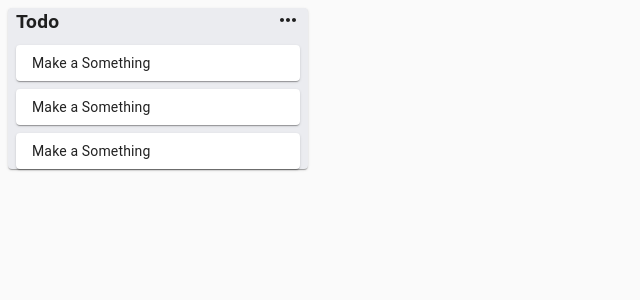
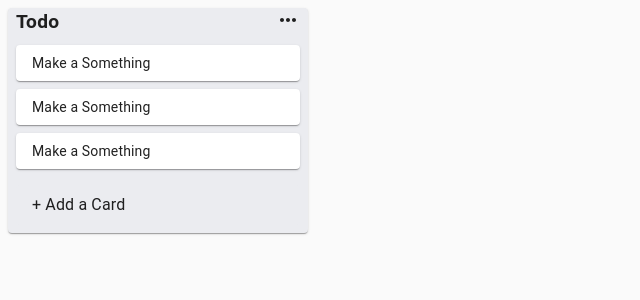
Before and after one commit to lazuardi21/kanban_board, a React (Create React App) app: page / in a window 1280 px wide. Shown: the top 300 px of the page, without its empty margins (0-640 px from the left). Built offline with nearby package versions, Linux system fonts and the light colour scheme.

Commit message:
:tada: input component completed

```diff
--- a/src/components/List/Card.js
+++ b/src/components/Card.js
@@ -6,11 +6,7 @@
         padding:theme.spacing(1,1,1,2),
         margin: theme.spacing(1),
     },
-    root:{
-        width:'300px',
-        backgroundColor: "#EBECF0",
-        marginLeft: theme.spacing(1),
-    },
+
 }));
 
 
--- /dev/null
+++ b/src/components/Input/InputCard.js
@@ -0,0 +1,61 @@
+import { fade, IconButton, InputBase, makeStyles, Paper } from '@material-ui/core';
+import ClearIcon from '@material-ui/icons/Clear';
+import React from 'react';
+
+
+const useStyle = makeStyles((theme) => ({
+    card:{
+        margin: theme.spacing(0,1,1,1),
+        paddingBottom: theme.spacing(4),
+        padding: theme.spacing(1,1,1,0),
+    },
+    input:{
+        margin: theme.spacing(1),
+    },
+    btnConfirm:{
+        background:"#5aacff",
+        color:"#fff",
+        "&:hover":{
+            background:fade("#5aac44",0.5),
+        },
+        borderRadius:5,
+        borderWidth:1,
+        borderColor:'#5aacff',
+        overflow: 'hidden',
+
+    },
+    confirm:{
+        margin: theme.spacing(0,1,1,1),
+    },
+}));
+
+
+const Inputcard = ({setOpen}) => {
+    const classes = useStyle();
+    return (
+        <div>
+            <div>
+                <Paper className={classes.card}>
+                    <InputBase
+                    multiline
+                    onBlur = {()=>setOpen(false)}
+                    fullWidth
+                    inputProps={{
+                        className: classes.input,
+                    }}
+                    placeholder='Enter a title of this card'
+                    />
+                </Paper>
+            </div>
+            <div className={classes.confirm}>
+                <button className={classes.btnConfirm} onClick={()=>setOpen(false)}>Add Card</button>
+                <IconButton onClick={()=>setOpen(false)}>
+                    <ClearIcon />
+                </IconButton>
+            </div>
+        </div>
+
+    );
+}
+
+export default Inputcard;
--- /dev/null
+++ b/src/components/Input/InputContainer.js
@@ -0,0 +1,38 @@
+import { Collapse, fade, makeStyles, Paper, Typography } from '@material-ui/core';
+import React, { useState } from 'react';
+import Inputcard from './InputCard';
+
+const useStyle = makeStyles((theme) => ({
+    root:{
+        marginTop:theme.spacing(2),
+    },
+    addCard:{
+        padding: theme.spacing(1,1,1,2),
+        margin:theme.spacing(0,1,1,1),
+        backgroundColor:'#EBECF0',
+        '&:hover':{
+            backgroundColor:fade('#000', 0.25),
+        },
+    },
+}));
+
+const Inputcontainer = () => {
+    const classes = useStyle();
+    const [open,setOpen] = useState(false);
+    return (
+        <div className = {classes.root}>
+            <Collapse in={open}>
+            <Inputcard setOpen={setOpen}/>
+            </Collapse>
+            <Collapse in={!open}>
+                <Paper className={classes.addCard} elevation={0} onClick={()=> setOpen(!open)}>
+                    <Typography>
+                    + Add a Card
+                    </Typography>
+                </Paper>
+            </Collapse>
+        </div>
+    );
+}
+
+export default Inputcontainer;
--- a/src/components/List/List.js
+++ b/src/components/List/List.js
@@ -2,7 +2,8 @@
 import {CssBaseline, Paper, Typography} from '@material-ui/core';
 import { makeStyles } from '@material-ui/core/styles';
 import Title from './Title';
-import Card from './Card';
+import Card from '../Card';
+import Inputcontainer from '../Input/InputContainer';
 
 const useStyle = makeStyles((theme) => ({
     root:{
@@ -22,6 +23,8 @@
                 <Card/>
                 <Card/>
                 <Card/>
+                <Inputcontainer/>
+
             </Paper>
         </div>
     );
```
Also changed, not shown: 1 other file (tests, documents, lock files or other folders).
